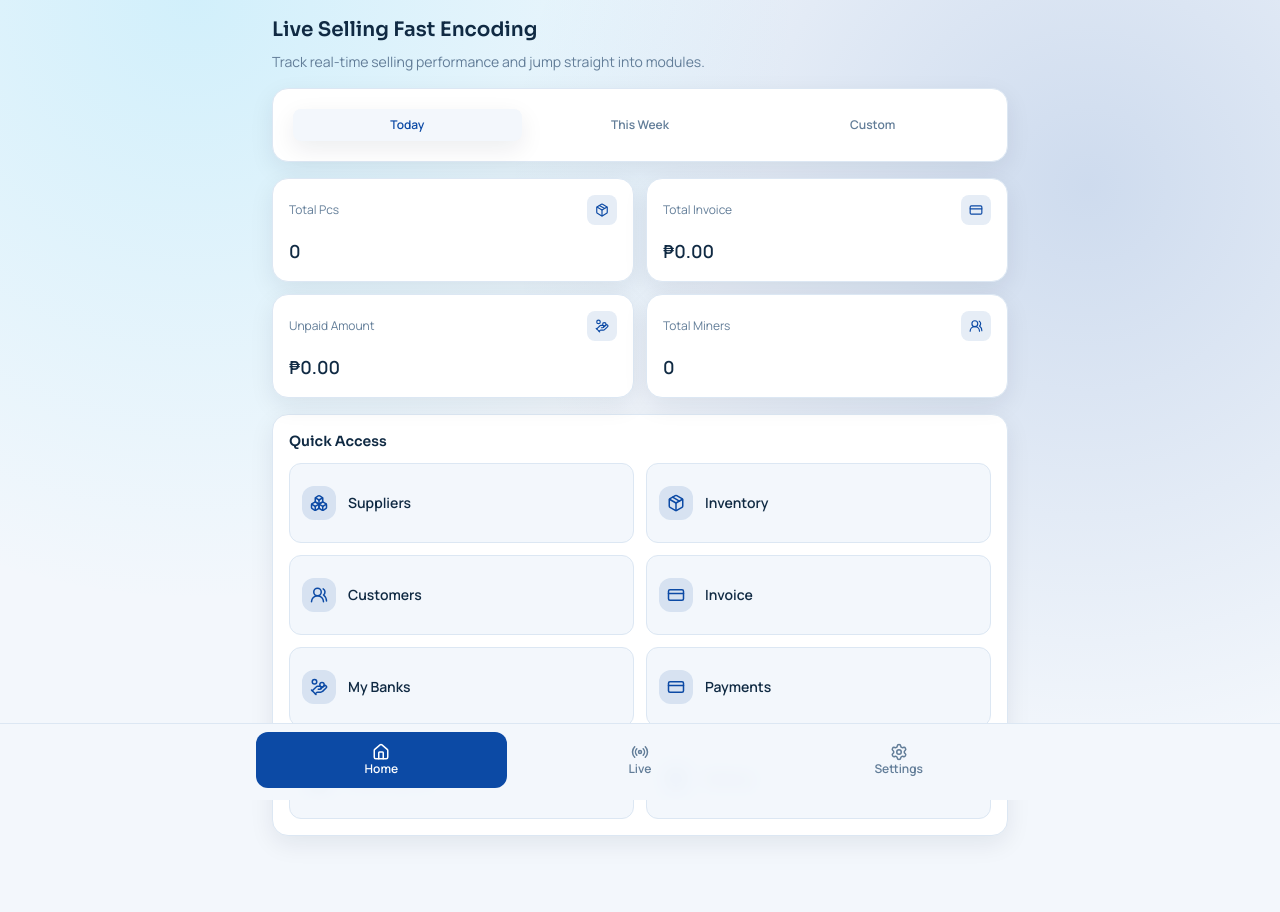
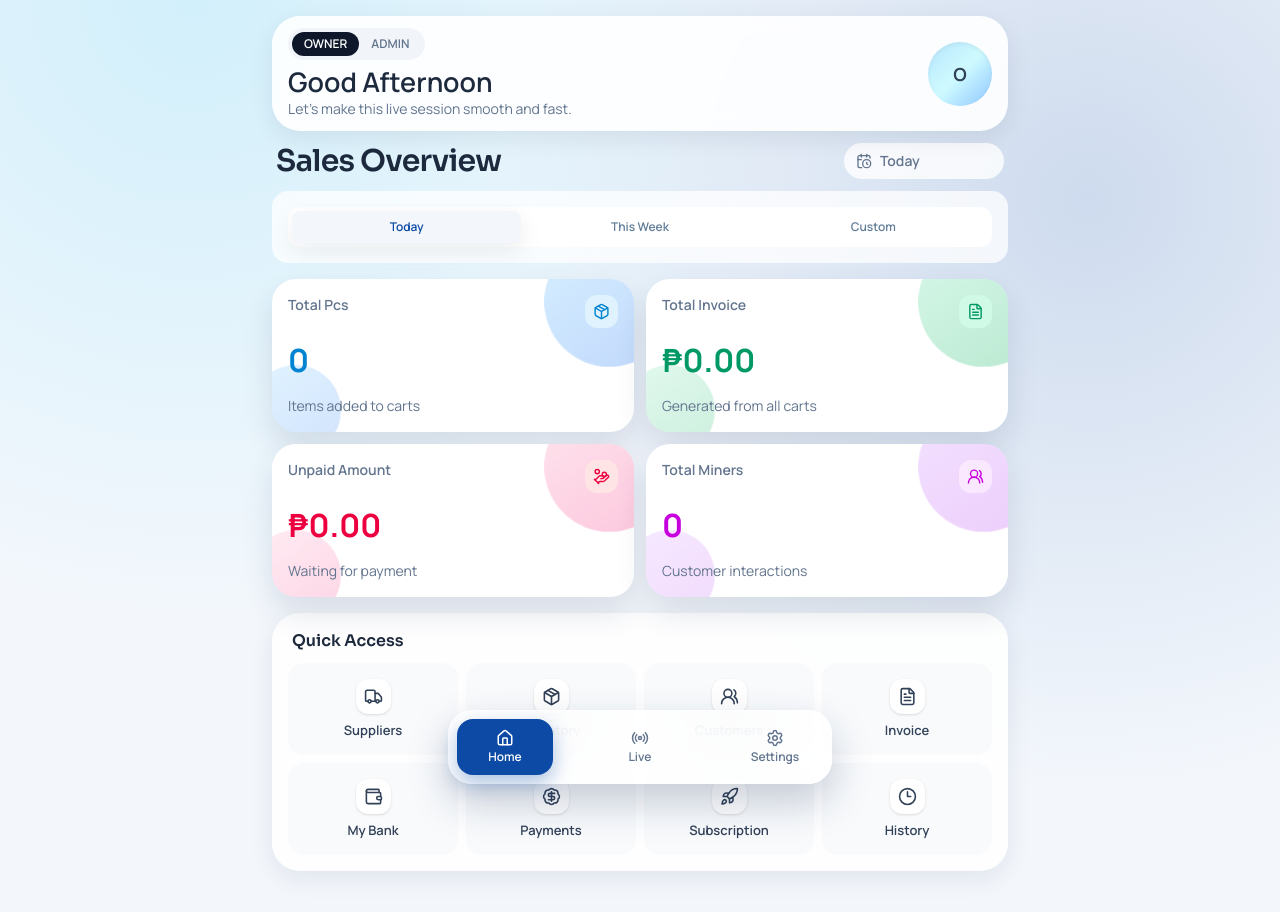
Before and after one commit to jaygaliciajr/livesuitev2, a Next.js app: page / in a window 1280 px wide. Shown: the top 912 px of the page. Built offline with nearby package versions, Linux system fonts and the light colour scheme; no server answers; the database is empty.

Commit message:
Redesign dashboard with role greeting, colorful animated cards, and floating nav

```diff
--- a/src/app/globals.css
+++ b/src/app/globals.css
@@ -59,3 +59,61 @@ h3,
 h4 {
   font-family: var(--font-sora), sans-serif;
 }
+
+@keyframes softDrift {
+  0% {
+    transform: translate3d(0, 0, 0) scale(1);
+  }
+  50% {
+    transform: translate3d(8px, -8px, 0) scale(1.02);
+  }
+  100% {
+    transform: translate3d(0, 0, 0) scale(1);
+  }
+}
+
+.metric-tone-base::before,
+.metric-tone-base::after {
+  content: "";
+  position: absolute;
+  border-radius: 9999px;
+  pointer-events: none;
+}
+
+.metric-tone-base::before {
+  width: 130px;
+  height: 130px;
+  right: -40px;
+  top: -42px;
+  opacity: 0.3;
+  animation: softDrift 6s ease-in-out infinite;
+}
+
+.metric-tone-base::after {
+  width: 90px;
+  height: 90px;
+  left: -24px;
+  bottom: -26px;
+  opacity: 0.22;
+  animation: softDrift 7s ease-in-out infinite reverse;
+}
+
+.metric-tone-blue::before,
+.metric-tone-blue::after {
+  background: linear-gradient(145deg, #76ccff, #2f7cf4);
+}
+
+.metric-tone-green::before,
+.metric-tone-green::after {
+  background: linear-gradient(145deg, #7de8b7, #16b364);
+}
+
+.metric-tone-pink::before,
+.metric-tone-pink::after {
+  background: linear-gradient(145deg, #ffa9c6, #f43f8a);
+}
+
+.metric-tone-purple::before,
+.metric-tone-purple::after {
+  background: linear-gradient(145deg, #d79dff, #bf5af2);
+}
--- a/src/components/home/dashboard.tsx
+++ b/src/components/home/dashboard.tsx
@@ -3,24 +3,35 @@
 import { useEffect, useMemo, useState } from "react";
 import Link from "next/link";
 import { motion } from "framer-motion";
-import { Boxes, CreditCard, HandCoins, Package, UsersRound } from "lucide-react";
+import {
+  BadgeDollarSign,
+  CalendarClock,
+  Clock3,
+  FileText,
+  HandCoins,
+  Package,
+  Rocket,
+  Truck,
+  UsersRound,
+  Wallet,
+} from "lucide-react";
 import { Card } from "@/components/ui/card";
 import { EmptyState } from "@/components/ui/empty-state";
 import { Input } from "@/components/ui/input";
 import { SegmentedControl } from "@/components/ui/segmented-control";
 import { getDashboardMetrics } from "@/lib/data";
-import { formatCount, formatCurrency, getDateRange, toDateInputValue } from "@/lib/utils";
+import { cn, formatCount, formatCurrency, getDateRange, toDateInputValue } from "@/lib/utils";
 import { DashboardMetrics, DateFilter } from "@/types/domain";
 
 const quickLinks = [
-  { href: "/suppliers", label: "Suppliers", icon: Boxes },
+  { href: "/suppliers", label: "Suppliers", icon: Truck },
   { href: "/inventory", label: "Inventory", icon: Package },
   { href: "/customers", label: "Customers", icon: UsersRound },
-  { href: "/invoices", label: "Invoice", icon: CreditCard },
-  { href: "/my-banks", label: "My Banks", icon: HandCoins },
-  { href: "/payments", label: "Payments", icon: CreditCard },
-  { href: "/subscription", label: "Subscription", icon: Boxes },
-  { href: "/history", label: "History", icon: Package },
+  { href: "/invoices", label: "Invoice", icon: FileText },
+  { href: "/my-banks", label: "My Bank", icon: Wallet },
+  { href: "/payments", label: "Payments", icon: BadgeDollarSign },
+  { href: "/subscription", label: "Subscription", icon: Rocket },
+  { href: "/history", label: "History", icon: Clock3 },
 ];
 
 const initialMetrics: DashboardMetrics = {
@@ -30,6 +41,8 @@ const initialMetrics: DashboardMetrics = {
   totalMiners: 0,
 };
 
+type UserRole = "OWNER" | "ADMIN";
+
 export function HomeDashboard() {
   const [dateFilter, setDateFilter] = useState<DateFilter>("today");
   const [customFrom, setCustomFrom] = useState(toDateInputValue(new Date()));
@@ -37,8 +50,16 @@ export function HomeDashboard() {
   const [metrics, setMetrics] = useState<DashboardMetrics>(initialMetrics);
   const [loading, setLoading] = useState(true);
   const [error, setError] = useState<string | null>(null);
+  const [role, setRole] = useState<UserRole>("OWNER");
 
   const range = useMemo(() => getDateRange(dateFilter, customFrom, customTo), [dateFilter, customFrom, customTo]);
+
+  useEffect(() => {
+    const savedRole = window.localStorage.getItem("ls-user-role") as UserRole | null;
+    if (savedRole === "OWNER" || savedRole === "ADMIN") {
+      setRole(savedRole);
+    }
+  }, []);
 
   useEffect(() => {
     let mounted = true;
@@ -55,20 +76,100 @@ export function HomeDashboard() {
       }
     };
 
-    loadMetrics();
+    void loadMetrics();
     return () => {
       mounted = false;
     };
   }, [range.from, range.to]);
 
+  const greeting = useMemo(() => getGreeting(), []);
+
+  const metricCards = [
+    {
+      label: "Total Pcs",
+      value: formatCount(metrics.totalPcs),
+      description: "Items added to carts",
+      icon: Package,
+      tone: "metric-tone-blue",
+      valueTone: "text-sky-600",
+      iconTone: "bg-sky-100 text-sky-600",
+    },
+    {
+      label: "Total Invoice",
+      value: formatCurrency(metrics.totalInvoice),
+      description: "Generated from all carts",
+      icon: FileText,
+      tone: "metric-tone-green",
+      valueTone: "text-emerald-600",
+      iconTone: "bg-emerald-100 text-emerald-600",
+    },
+    {
+      label: "Unpaid Amount",
+      value: formatCurrency(metrics.unpaidAmount),
+      description: "Waiting for payment",
+      icon: HandCoins,
+      tone: "metric-tone-pink",
+      valueTone: "text-rose-600",
+      iconTone: "bg-rose-100 text-rose-600",
+    },
+    {
+      label: "Total Miners",
+      value: formatCount(metrics.totalMiners),
+      description: "Customer interactions",
+      icon: UsersRound,
+      tone: "metric-tone-purple",
+      valueTone: "text-fuchsia-600",
+      iconTone: "bg-fuchsia-100 text-fuchsia-600",
+    },
+  ] as const;
+
+  function onSetRole(nextRole: UserRole) {
+    setRole(nextRole);
+    window.localStorage.setItem("ls-user-role", nextRole);
+  }
+
   return (
-    <div className="space-y-4">
-      <header className="space-y-2">
-        <h1 className="text-xl font-semibold text-foreground">Live Selling Fast Encoding</h1>
-        <p className="text-sm text-muted">Track real-time selling performance and jump straight into modules.</p>
-      </header>
+    <div className="space-y-4 pb-2">
+      <header className="space-y-3">
+        <Card className="rounded-[28px] border-0 bg-white/90 px-4 py-3 shadow-[0_16px_32px_rgba(44,64,106,0.13)] backdrop-blur">
+          <div className="flex items-center justify-between gap-3">
+            <div>
+              <div className="inline-flex rounded-full bg-slate-100 p-1 text-xs font-semibold">
+                <button
+                  className={cn("rounded-full px-3 py-1", role === "OWNER" ? "bg-slate-900 text-white" : "text-slate-500")}
+                  onClick={() => onSetRole("OWNER")}
+                >
+                  OWNER
+                </button>
+                <button
+                  className={cn("rounded-full px-3 py-1", role === "ADMIN" ? "bg-slate-900 text-white" : "text-slate-500")}
+                  onClick={() => onSetRole("ADMIN")}
+                >
+                  ADMIN
+                </button>
+              </div>
+              <p className="mt-2 text-[27px] font-semibold leading-none text-slate-800">{greeting}</p>
+              <p className="mt-1 text-sm text-slate-500">Let&apos;s make this live session smooth and fast.</p>
+            </div>
+            <div className="flex h-16 w-16 items-center justify-center rounded-full bg-gradient-to-br from-sky-200 via-cyan-100 to-blue-300 text-lg font-bold text-slate-700 shadow-inner">
+              {role === "OWNER" ? "O" : "A"}
+            </div>
+          </div>
+        </Card>
 
-      <Card className="space-y-3">
+        <div className="flex items-center justify-between gap-2 px-1">
+          <h2 className="text-3xl font-semibold tracking-tight text-slate-800">Sales Overview</h2>
+          <Card className="min-w-40 rounded-full border-0 bg-white/80 px-3 py-2 shadow-none">
+            <div className="flex items-center gap-2 text-sm font-semibold text-slate-500">
+              <CalendarClock size={16} />
+              <span>
+                {dateFilter === "today" ? "Today" : dateFilter === "week" ? "This Week" : "Custom"}
+              </span>
+            </div>
+          </Card>
+        </div>
+
+        <Card className="space-y-3 rounded-2xl border-0 bg-white/75 shadow-none">
           <SegmentedControl
             value={dateFilter}
             onChange={setDateFilter}
@@ -85,31 +186,33 @@ export function HomeDashboard() {
             </div>
           ) : null}
         </Card>
+      </header>
 
       {error ? <EmptyState title="Metrics unavailable" body={error} /> : null}
 
       <section className="grid grid-cols-2 gap-3">
-        <MetricCard label="Total Pcs" value={formatCount(metrics.totalPcs)} icon={Package} loading={loading} />
-        <MetricCard label="Total Invoice" value={formatCurrency(metrics.totalInvoice)} icon={CreditCard} loading={loading} />
-        <MetricCard label="Unpaid Amount" value={formatCurrency(metrics.unpaidAmount)} icon={HandCoins} loading={loading} />
-        <MetricCard label="Total Miners" value={formatCount(metrics.totalMiners)} icon={UsersRound} loading={loading} />
+        {metricCards.map((metric, index) => (
+          <MetricCard key={metric.label} {...metric} delay={index * 0.06} loading={loading} />
+        ))}
       </section>
 
-      <Card>
-        <h2 className="text-sm font-semibold text-foreground">Quick Access</h2>
-        <div className="mt-3 grid grid-cols-2 gap-3">
+      <Card className="rounded-[28px] border-0 bg-white/90 p-3.5 shadow-[0_16px_32px_rgba(44,64,106,0.11)]">
+        <div className="mb-2.5 px-1">
+          <h2 className="text-base font-semibold text-slate-800">Quick Access</h2>
+        </div>
+        <div className="grid grid-cols-4 gap-2">
           {quickLinks.map((link) => {
             const Icon = link.icon;
             return (
               <Link
                 key={link.href}
                 href={link.href}
-                className="flex min-h-20 items-center gap-3 rounded-xl border border-border bg-background px-3 py-3 text-left transition hover:-translate-y-0.5 hover:shadow-card"
+                className="group flex h-[92px] flex-col items-center justify-center rounded-2xl bg-slate-50 text-center transition hover:-translate-y-0.5 hover:bg-slate-100"
               >
-                <span className="rounded-xl bg-primary/12 p-2 text-primary">
-                  <Icon size={18} />
+                <span className="mb-2 rounded-xl bg-white p-2 text-slate-700 shadow-sm transition group-hover:text-primary">
+                  <Icon size={19} />
                 </span>
-                <span className="text-sm font-semibold text-foreground">{link.label}</span>
+                <span className="text-[13px] font-semibold leading-tight text-slate-700">{link.label}</span>
               </Link>
             );
           })}
@@ -122,30 +225,58 @@ export function HomeDashboard() {
 function MetricCard({
   label,
   value,
+  description,
   icon: Icon,
+  tone,
+  valueTone,
+  iconTone,
   loading,
+  delay,
 }: {
   label: string;
   value: string;
+  description: string;
   icon: React.ComponentType<{ size?: number }>;
+  tone: string;
+  valueTone: string;
+  iconTone: string;
   loading: boolean;
+  delay: number;
 }) {
   return (
-    <Card>
-      <div className="flex items-center justify-between">
-        <p className="text-xs text-muted">{label}</p>
-        <span className="rounded-lg bg-primary/10 p-2 text-primary">
-          <Icon size={14} />
+    <motion.article
+      initial={{ opacity: 0, y: 10 }}
+      animate={{ opacity: 1, y: 0 }}
+      transition={{ duration: 0.35, delay }}
+      className={cn(
+        "relative overflow-hidden rounded-3xl border-0 bg-white px-4 py-4 shadow-[0_16px_30px_rgba(31,48,85,0.12)]",
+        "metric-tone-base",
+        tone,
+      )}
+    >
+      <div className="relative z-10 flex items-start justify-between">
+        <p className="text-sm font-semibold text-slate-500">{label}</p>
+        <span className={cn("rounded-xl p-2", iconTone)}>
+          <Icon size={17} />
         </span>
       </div>
       <motion.p
         key={value}
-        initial={{ opacity: 0.2, y: 6 }}
+        initial={{ opacity: 0.25, y: 7 }}
         animate={{ opacity: 1, y: 0 }}
-        className="mt-3 text-lg font-semibold text-foreground"
+        transition={{ duration: 0.2 }}
+        className={cn("relative z-10 mt-4 text-[2rem] font-bold leading-none", valueTone)}
       >
         {loading ? "..." : value}
       </motion.p>
-    </Card>
+      <p className="relative z-10 mt-5 text-sm text-slate-500">{description}</p>
+    </motion.article>
   );
 }
+
+function getGreeting() {
+  const hour = new Date().getHours();
+  if (hour < 12) return "Good Morning";
+  if (hour < 18) return "Good Afternoon";
+  return "Good Evening";
+}
--- a/src/components/layout/app-shell.tsx
+++ b/src/components/layout/app-shell.tsx
@@ -2,7 +2,7 @@ import { BottomNav } from "@/components/layout/bottom-nav";
 
 export function AppShell({ children }: { children: React.ReactNode }) {
   return (
-    <div className="mx-auto min-h-screen max-w-3xl px-3 pb-24 pt-4 sm:px-4">
+    <div className="mx-auto min-h-screen max-w-3xl px-3 pb-28 pt-4 sm:px-4">
       {children}
       <BottomNav />
     </div>
--- a/src/components/layout/bottom-nav.tsx
+++ b/src/components/layout/bottom-nav.tsx
@@ -15,8 +15,8 @@ export function BottomNav() {
   const pathname = usePathname();
 
   return (
-    <nav className="fixed inset-x-0 bottom-0 z-40 border-t border-border bg-background/95 px-3 pb-3 pt-2 backdrop-blur">
-      <div className="mx-auto grid max-w-3xl grid-cols-3 gap-2">
+    <nav className="fixed inset-x-0 bottom-4 z-40 px-3">
+      <div className="mx-auto flex max-w-sm items-center justify-between rounded-[24px] border border-white/70 bg-white/78 p-2 shadow-[0_18px_42px_rgba(14,35,79,0.22)] backdrop-blur-xl">
         {items.map((item) => {
           const active = pathname === item.href;
           const Icon = item.icon;
@@ -25,12 +25,12 @@ export function BottomNav() {
               key={item.href}
               href={item.href}
               className={cn(
-                "flex h-14 flex-col items-center justify-center rounded-xl text-xs font-semibold transition",
-                active ? "bg-primary text-white" : "text-muted hover:bg-panel",
+                "flex h-14 min-w-[96px] flex-col items-center justify-center rounded-2xl text-xs font-semibold transition",
+                active ? "bg-primary text-white shadow-[0_8px_20px_rgba(12,74,165,0.35)]" : "text-slate-500 hover:bg-slate-100",
               )}
             >
               <Icon size={18} />
-              <span>{item.label}</span>
+              <span className="mt-0.5">{item.label}</span>
             </Link>
           );
         })}
```
Lines whose indentation alone changed are shown as unchanged.
